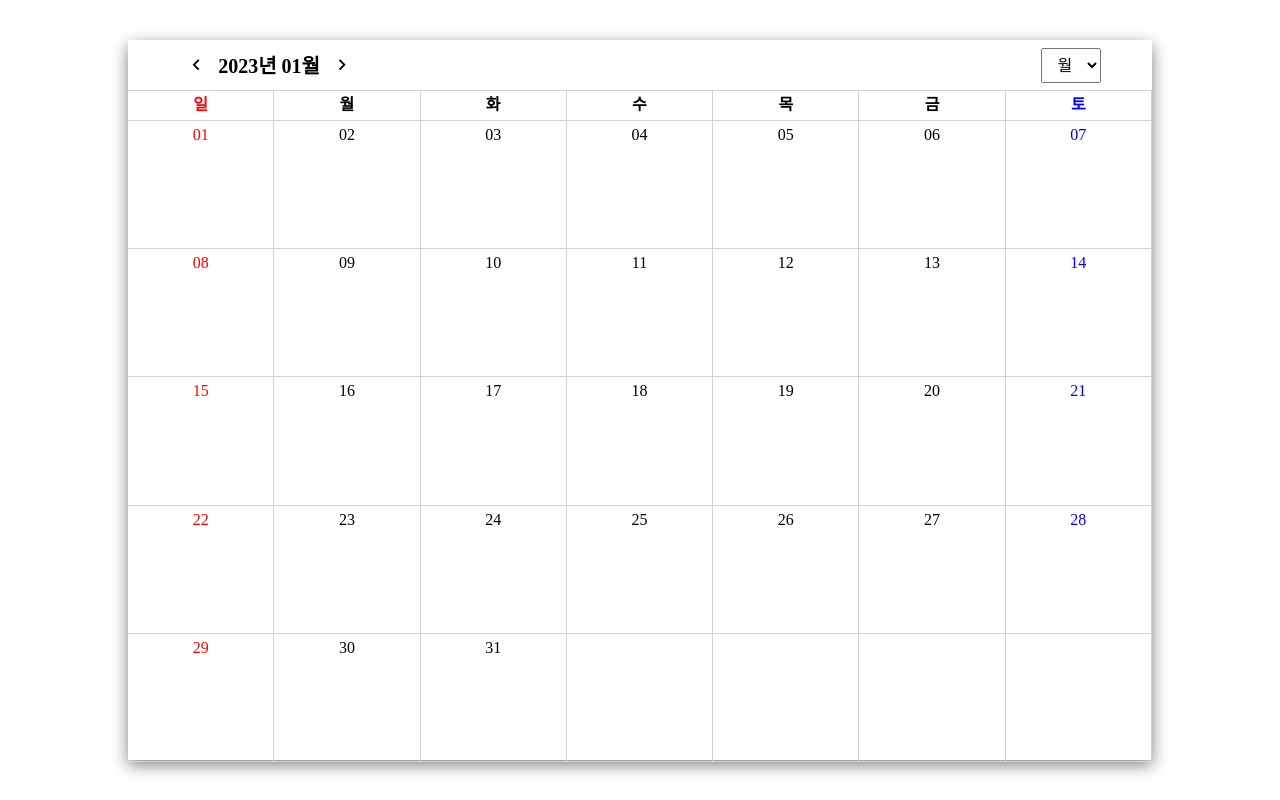
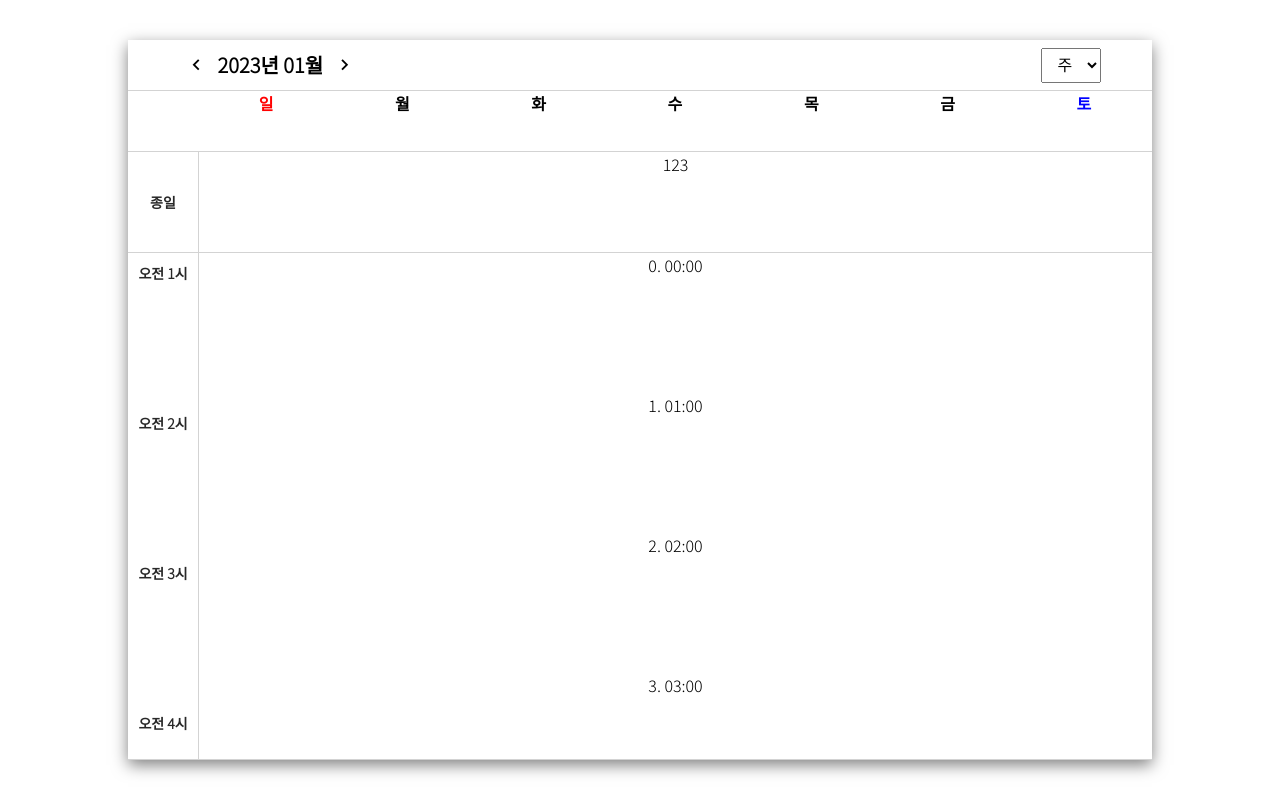
Before and after one commit to dnfwlxo11/vue-calandar, a Vue app: page / in a window 1280 px wide. Built offline with nearby package versions, Linux system fonts and the light colour scheme.

Commit message:
add: week calendar layout code upload

```diff
--- a/public/index.html
+++ b/public/index.html
@@ -6,6 +6,9 @@
     <meta name="viewport" content="width=device-width,initial-scale=1.0">
     <link rel="icon" href="<%= BASE_URL %>favicon.ico">
     <link rel="stylesheet" href="//cdn.jsdelivr.net/npm/@mdi/font@6.9.96/css/materialdesignicons.min.css">
+    <link rel="preconnect" href="https://fonts.googleapis.com">
+    <link rel="preconnect" href="https://fonts.gstatic.com" crossorigin>
+    <link href="https://fonts.googleapis.com/css2?family=Noto+Sans+KR:wght@300&display=swap" rel="stylesheet">
     <title>대인's 캘린더</title>
   </head>
   <body>
--- a/src/App.vue
+++ b/src/App.vue
@@ -8,6 +8,8 @@
 #app {
   width: 100vw;
   height: 100vh;
+
+  font-family: 'Noto Sans KR', sans-serif;
 }
 
 body {
--- a/src/components/PlanSubmitMenu.vue
+++ b/src/components/PlanSubmitMenu.vue
@@ -1,5 +1,5 @@
 <template>
-  <div id="plan-submit-modal">
+  <div tabindex="0" id="plan-submit-modal" ref="plan-submit-modal">
     <div class="modal">
       <div class="modal-header">
         <div class="header-left">
@@ -18,7 +18,7 @@
           <input style="margin-right: 10px;" type="date" v-model="submitData.fulldate">
           <div style="margin: auto 0 auto 0;">
             <button :class="isFullDay ? 'btn' : 'btn-outline'"
-              @click="isFullDay=!isFullDay">{{isFullDay ? '종일' : '시간대'}}</button>
+              @click="setFullDay">{{isFullDay ? '종일' : '시간대'}}</button>
           </div>
         </div>
         <div v-if="!isFullDay" class="body-time">
@@ -48,6 +48,7 @@ export default {
     },
     data() {
       return {
+        modalRef: null,
         modalType: false,
         isProcessing: false,
         isFullDay: true,
@@ -61,27 +62,37 @@ export default {
     },
     created() {
       this.setTargetDate();
-      window.addEventListener('keyup', this.keyEventListener);
+    },
+    mounted() {
+      this.modalRef = this.$refs['plan-submit-modal'];
+      this.modalRef.focus();
+      this.modalRef.addEventListener('keyup', this.keyEventListener);
     },
     methods: {
       setTargetDate() {
         const { year, month, day } = this.modalDateInfor;
 
         this.modalType = this.modalDateInfor.type;
-        this.submitData = {
-          ...this.modalDateInfor,
-          'fulldate': `${year}-${month}-${day.toString().padStart(2, '0')}`,
-          'time': this.isFullDay ? 'all' : '08:00:00',
-        };
 
-        if (!this.modalType) {
-          const additionalData = {
+        // true는 수정 false는 생성
+        if (this.modalType) {
+          this.modalDateInfor.time !== 'all' ?
+            this.isFullDay = false
+            : this.isFullDay = true;
+
+          this.submitData = {
+            ...this.modalDateInfor,
+            'updated_ts': this.$Utils.dateUtils.getNow(),
+          };
+        } else {
+          this.submitData = {
+            ...this.submitData,
+            'time': this.isFullDay ? '08:00' : 'all',
+            'fulldate': `${year}-${month}-${day.toString().padStart(2, '0')}`,
             'created_ts': this.$Utils.dateUtils.getNow(),
             'updated_ts': this.$Utils.dateUtils.getNow(),
             'uid': this.$Utils.convenience.getUUID(),
           }
-
-          this.submitData = { ...this.submitData, ...additionalData };
         }
       },
       submit() {
@@ -92,10 +103,19 @@ export default {
           ? this.$emit('update:submit', this.submitData)
           : this.$emit('create:submit', this.submitData);
       },
+      setFullDay() {
+        this.isFullDay = !this.isFullDay;
+
+        this.isFullDay
+          ? this.$set(this.submitData, 'time', 'all')
+          : this.$set(this.submitData, 'time', this.modalDateInfor.time === 'all' ? '08:00' : this.modalDateInfor.time);
+      },
       deleteData(uid) {
         this.$emit('delete:data', uid)
       },
       keyEventListener(evt) {
+        evt.stopPropagation();
+
         // 중복 방지
         if(this.isProcessing) return false;
         this.isProcessing = true;
@@ -118,7 +138,7 @@ export default {
       }
     },
     destroyed() {
-      window.removeEventListener('keyup', this.keyEventListener, false);
+      this.modalRef.removeEventListener('keyup', this.keyEventListener, false);
     }
 }
 </script>
@@ -140,6 +160,10 @@ export default {
 
     height: 70%;
     width: 90%;
+  }
+
+  &:focus {
+    outline: none;
   }
 }
 
@@ -195,7 +219,6 @@ export default {
       margin-bottom: 40px;
 
       & .title-input {
-
         padding: 7px;
         width: 80%;
         font-size: 18px;
--- a/src/components/PlansModal.vue
+++ b/src/components/PlansModal.vue
@@ -1,5 +1,5 @@
 <template>
-    <div id="plans-modal">
+    <div tabindex="0" id="plans-modal" ref="plans-modal">
         <div class="modal">
             <div class="modal-header">
                 <div class="header-left"></div>
@@ -12,9 +12,11 @@
                     <div class="day">{{ modalPlansInfor[0].day }}</div>
                 </div>
                 <div class="plans">
-                    <div class="plan" v-for="(plan, idx) of modalPlansInfor"
+                    <div :class="`plan plan${ plan.time !== 'all' ? '-time' : '-all' }`"
+                        v-for="(plan, idx) of modalPlansInfor"
                         :key="idx"
                         @click="updateData(plan)">
+                        <span v-if="plan.time !== 'all'" class="mdi mdi-chevron-right"></span>
                         <span class="plan-title">{{ plan.title }}</span>
                         - <span class="plan-content">{{ plan.content }}</span>
                     </div>
@@ -24,7 +26,7 @@
         <plan-submit-menu
             v-if="isSubmitModal"
             :modalDateInfor="targetDate"
-            @action:close="isSubmitModal=false"
+            @action:close="isSubmitModal=false;modalRef.focus()"
             @update:submit="submit"
             @delete:data="deleteData" />
     </div>
@@ -46,14 +48,17 @@ export default {
     },
     data() {
         return {
+            modalRef: null,
             isProcessing: false,
             isSubmitModal: false,
             targetDate: null,
             week: ['일', '월', '화', '수', '목', '금', '토'],
         }
     },
-    created() {
-        window.addEventListener('keyup', this.keyEventListener);
+    mounted() {
+        this.modalRef = this.$refs['plans-modal'];
+        this.modalRef.focus();
+        this.modalRef.addEventListener('keyup', this.keyEventListener);
     },
     methods: {
         updateData(plan) {
@@ -65,6 +70,8 @@ export default {
             this.isSubmitModal = false;
         },
         keyEventListener(evt) {
+            evt.stopPropagation();
+
             // 중복 방지
             if(this.isProcessing) return false;
             this.isProcessing = true;
@@ -88,7 +95,7 @@ export default {
         },
     },
     destroyed() {
-        window.removeEventListener('keyup', this.keyEventListener, false);
+        this.modalRef.removeEventListener('keyup', this.keyEventListener, false);
     }
 }
 </script>
@@ -110,6 +117,10 @@ export default {
 
         height: 70%;
         width: 90%;
+    }
+
+    &:focus {
+        outline: none;
     }
 }
 
@@ -173,27 +184,35 @@ export default {
             margin: 0 auto 0 auto;
             text-align: left;
 
-            & .plan-title {
-                font-size: 16px;
-                font-weight: 600;
-            }
-
-            & .plan-content {
-                font-size: 14px;
-                font-weight: 400;
-            }
-
             & .plan {
                 width: calc(100% - 20px);
                 padding: 3px 10px 3px 10px;
                 margin: 0 0 4px 0;
-                background: #EEDDFF;
+
                 font-weight: 600;
                 text-overflow: ellipsis;
                 white-space: nowrap;
                 overflow-x: hidden;
                 overflow-y: auto;
                 border-radius: 0.25rem;
+
+                &-all {
+                    background: #EEDDFF;
+                }
+
+                &-time {
+                    background: #D2FDBB;
+                }
+
+                & .plan-title {
+                    font-size: 16px;
+                    font-weight: 600;
+                }
+
+                & .plan-content {
+                    font-size: 14px;
+                    font-weight: 400;
+                }
             }
         }
     }
--- a/src/plugins/utils/dateUtils.js
+++ b/src/plugins/utils/dateUtils.js
@@ -1,20 +1,24 @@
 function extractDateInfor(dateObj) {
     const year = dateObj.getFullYear();
     const month = (dateObj.getMonth() + 1).toString().padStart(2, '0');
+    const day = (dateObj.getDate() + 1).toString().padStart(2, '0');
     // 일 0, 월 1, 화 2, 수 3, 목 4, 금 5, 토 6
 
     const firstDay = 1;
     const lastDay = new Date(year, month, 0).getDate();
     const firstDate = new Date(`${year}-${month}-01`).getDay();
     const lastDate = new Date(`${year}-${month}-${lastDay}`).getDay();
+    const nowWeek = Math.ceil(new Date(`${year}-${month}-${day}`).getDate() / 7);
 
     return {
         year,
         month,
+        day,
         firstDay,
         lastDay,
         firstDate,
         lastDate,
+        nowWeek,
     }
 }
 
--- a/src/views/Calandar/MonthCalendar.vue
+++ b/src/views/Calandar/MonthCalendar.vue
@@ -11,19 +11,23 @@
       <div v-for="(day, idx) of days"
         :key="idx" class="day-card"
         :style="dynamicHeight"
-        :class="{ 'sunday': idx % 7 === 0, 'saturday': idx % 7 === 6, 'hover': day.class }"
+        :class="{ 'hover': day.class }"
         @click.stop="showSubmitModal(day)">
-        <div class="day-title">
+        <div class="day-title" :class="{ 'sunday': idx % 7 === 0, 'saturday': idx % 7 === 6 }">
           {{ day.class ? day.day : null }}
         </div>
         <div v-if="monthData.data[`${day.month}-${day.day}`]" class="day-plans">
-          <div :class="`day-plan${content.time === 'all' ? '-all' : '-time' }`" v-for="(content, idx) of monthData.data[`${day.month}-${day.day}`].slice(0, 3)"
+          <div class="day-plan-wrapper">
+            <div :class="`day-plan day-plan${content.time === 'all' ? '-all' : '-time' }`" v-for="(content, idx) of monthData.data[`${day.month}-${day.day}`].slice(0, 3)"
               :key="idx"
               @click.stop="showSubmitModal({ ...day, ...content }, true)">
+              <span v-if="content.time !== 'all'" class="mdi mdi-chevron-right"></span>
               <span class="day-plan-title">{{ content.title }}</span>
               - <span class="day-plan-content">{{ content.content }}</span>
             </div>
-          <div v-if="monthData.data[`${day.month}-${day.day}`].length > 3">
+          </div>
+
+          <div class="plan-more" v-if="monthData.data[`${day.month}-${day.day}`].length > 3">
             <button class="btn" @click.stop="showMoreData(day)">
               {{monthData.data[`${day.month}-${day.day}`].length - 3}}개 더보기
             </button>
@@ -175,7 +179,7 @@ export default {
 }
 </script>
 
-<style lang="scss">
+<style lang="scss" scoped>
 #month-calandar {
   height: 100%;
 }
@@ -211,20 +215,36 @@ export default {
     }
 
     & .day-title {
-      padding: 5px 0 5px 0;
+      height: 20px;
+      padding: 0 0 5px 0;
     }
 
     & .day-plans {
+      // day div 25px
+      height: calc(100% - 25px);
+
+      & .plan-more {
+        overflow-x: auto;
+        overflow-y: hidden;
+        height: 30px;
+      }
+
+      & .day-plan-wrapper {
+        // more-btn 30px
+        height: calc(100% - 30px);
+        overflow-y: auto;
+
+        &::-webkit-scrollbar {
+          display: none;
+        }
+
         & .day-plan {
-
-        &-all {
           text-align: left;
           // 양쪽 3px 씩
           width: calc(100% - 6px);
-          padding: 3px;
+          padding: 1px 3px 1px 3px;
           margin: 0 0 4px 0;
-          background: #EEDDFF;
-          color: black;
+
           font-weight: 600;
           text-overflow: ellipsis;
           white-space: nowrap;
@@ -232,16 +252,24 @@ export default {
           overflow-y: auto;
           border-radius: 0.25rem;
 
+          &-time {
+            background: #D2FDBB;
+          }
+
+          &-all {
+            background: #EEDDFF;
+          }
+
           & .day-plan-title {
             font-size: 16px;
             font-weight: 600;
+          }
+        }
       }
 
       & .day-plan-content {
         font-size: 14px;
         font-weight: 400;
-          }
-        }
       }
     }
   }
--- a/src/views/Calandar/WeekCalendar.vue
+++ b/src/views/Calandar/WeekCalendar.vue
@@ -1,17 +1,164 @@
 <template>
   <div id="week-calandar">
-    asd
+    <div class="week-nav">
+      <div v-for="(day, idx) of ['일', '월', '화', '수', '목', '금', '토']"
+        :key="idx" class="day-of-week"
+        :class="{ 'sunday': idx % 7 === 0, 'saturday': idx % 7 === 6 }">
+        {{day}}
+      </div>
+    </div>
+    <div class="week-body">
+      <div class="week-body-inner">
+        <div class="week-body-vertical">
+          <div class="vertical-all">
+            종일
+          </div>
+          <div class="vertical-times">
+            <div class="vertical-time" v-for="(time, idx) of times" :key="idx">
+              {{ time }}
+            </div>
+          </div>
+        </div>
+        <div class="week-body-content">
+          <div class="week-all">
+            123
+          </div>
+          <div class="week-times">
+            <div class="week-time" v-for="(time, idx) of timeKeys" :key="idx">
+              {{idx}}. {{time}}
+            </div>
+          </div>
+        </div>
+      </div>
+    </div>
   </div>
 </template>
 
 <script>
+import PlanSubmitMenu from '@/components/PlanSubmitMenu.vue'
+import PlansModal from '@/components/PlansModal.vue';
+
 export default {
-  name: 'WeekCalandar'
+  name: 'WeekCalandar',
+  components: {
+    PlanSubmitMenu,
+    PlansModal,
+  },
+  props: {
+    weekData: {
+      type: Object,
+      default: () => {return {}}
+    }
+  },
+  data() {
+    return {
+      times: [
+        '오전 1시', '오전 2시', '오전 3시', '오전 4시', '오전 5시', '오전 6시',
+        '오전 7시', '오전 8시', '오전 9시', '오전 10시', '오전 11시', '오후 12시',
+        '오후 1시', '오후 2시', '오후 3시', '오후 4시', '오후 5시', '오후 6시',
+        '오후 7시', '오후 8시', '오후 9시', '오후 10시', '오후 11시',
+      ],
+      timeKeys: [
+        '00:00', '01:00', '02:00', '03:00', '04:00', '05:00', '06:00', '07:00',
+        '08:00', '09:00', '10:00', '11:00', '12:00', '13:00', '14:00', '15:00',
+        '16:00', '17:00', '18:00', '19:00', '20:00', '21:00', '22:00', '23:00',
+      ]
+    }
+  }
 }
 </script>
 
-<style>
+<style lang="scss" scoped>
 #week-calandar {
   height: 100%;
 }
+
+.week-nav {
+  height: 60px;
+  display: flex;
+  justify-content: space-between;
+  font-weight: 600;
+  border-bottom: 1px solid lightgrey;
+  padding-left: 70px;
+
+  & .day-of-week {
+    width: 100%;
+  }
+}
+
+.week-body {
+  // nav 60px, border 1px * 3ea
+  height: calc(100% - 60px - 3px);
+  width: 100%;
+  border-bottom: 1px solid lightgrey;
+  overflow-y: auto;
+
+  &::-webkit-scrollbar {
+    display: none;
+  }
+
+  & .week-body-inner {
+    display: flex;
+    width: 100%;
+
+    & .week-body-vertical {
+      width: 70px;
+      border-right: 1px solid lightgrey;
+      text-align: center;
+      font-size: 14px;
+      color: #282828;
+      font-weight: 600;
+
+
+      & .vertical-all {
+        top: 0;
+        position: sticky;
+        display: flex;
+        justify-content: center;
+        align-items: center;
+        height: 100px;
+        width: 70px;
+        background: white;
+        border-bottom: 1px solid lightgrey;
+      }
+
+      & .vertical-times {
+        & .vertical-time {
+          padding-top: 10px;
+          height: 140px;
+          width: 100%;
+        }
+      }
+
+    }
+
+    & .week-body-content {
+      width: calc(100% - 70px);
+
+      & .week-all {
+        top: 0;
+        position: sticky;
+        width: calc(100%);
+        height: 100px;
+        background: white;
+        border-bottom: 1px solid lightgrey;
+      }
+
+      & .week-times {
+        & .week-time {
+          width: 100%;
+          height: 140px;
+        }
+      }
+    }
+  }
+}
+
+.saturday {
+  color: blue;
+}
+
+.sunday {
+  color: red;
+}
 </style>
--- a/src/views/Calandar/index.vue
+++ b/src/views/Calandar/index.vue
@@ -16,7 +16,7 @@
     </div>
     <div class="calandar-body">
       <month-calendar v-if="currMode==='month'" :monthData="{ ...initDate, data: initData[initDate.year] }" @update:data="updateData" />
-      <week-calendar v-else-if="currMode==='week'" />
+      <week-calendar v-else-if="currMode==='week'" :weekData="{ ...initDate, data: initData[initDate.year] }" />
       <day-calendar v-else-if="currMode==='day'" />
     </div>
   </div>
@@ -39,7 +39,7 @@ export default {
     return {
       initDate: null,
       initData: null,
-      currMode: 'month',
+      currMode: 'week',
     }
   },
   methods: {
@@ -109,8 +109,6 @@ export default {
     },
     updateData(value) {
       const updateYear = value.year;
-      console.log(value)
-      console.log(this.initData)
       this.$set(this.initData, updateYear, { ...this.initData[updateYear], ...value.submitData })
 
       this.initData = this.$Utils.localDB.insertData('calendarData', this.initData);
```
Lines whose indentation alone changed are shown as unchanged.
